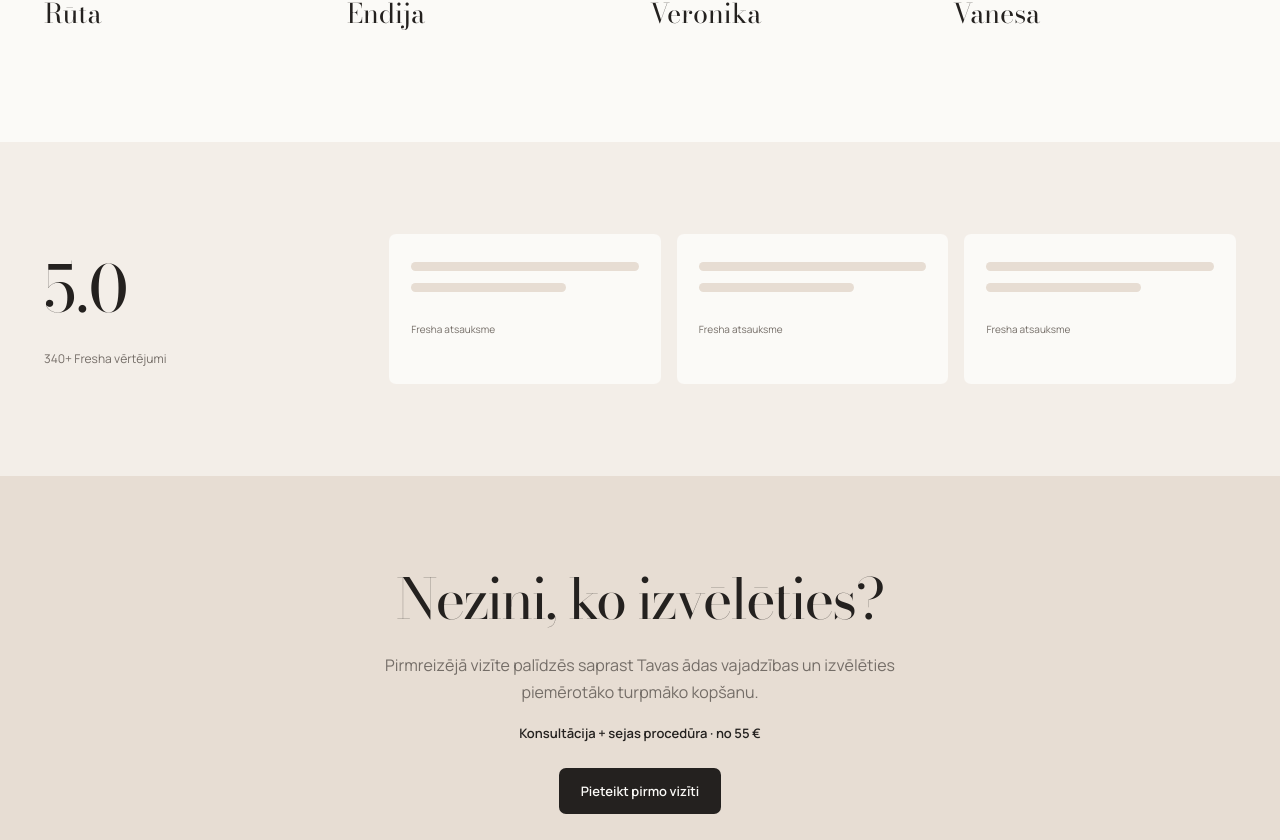
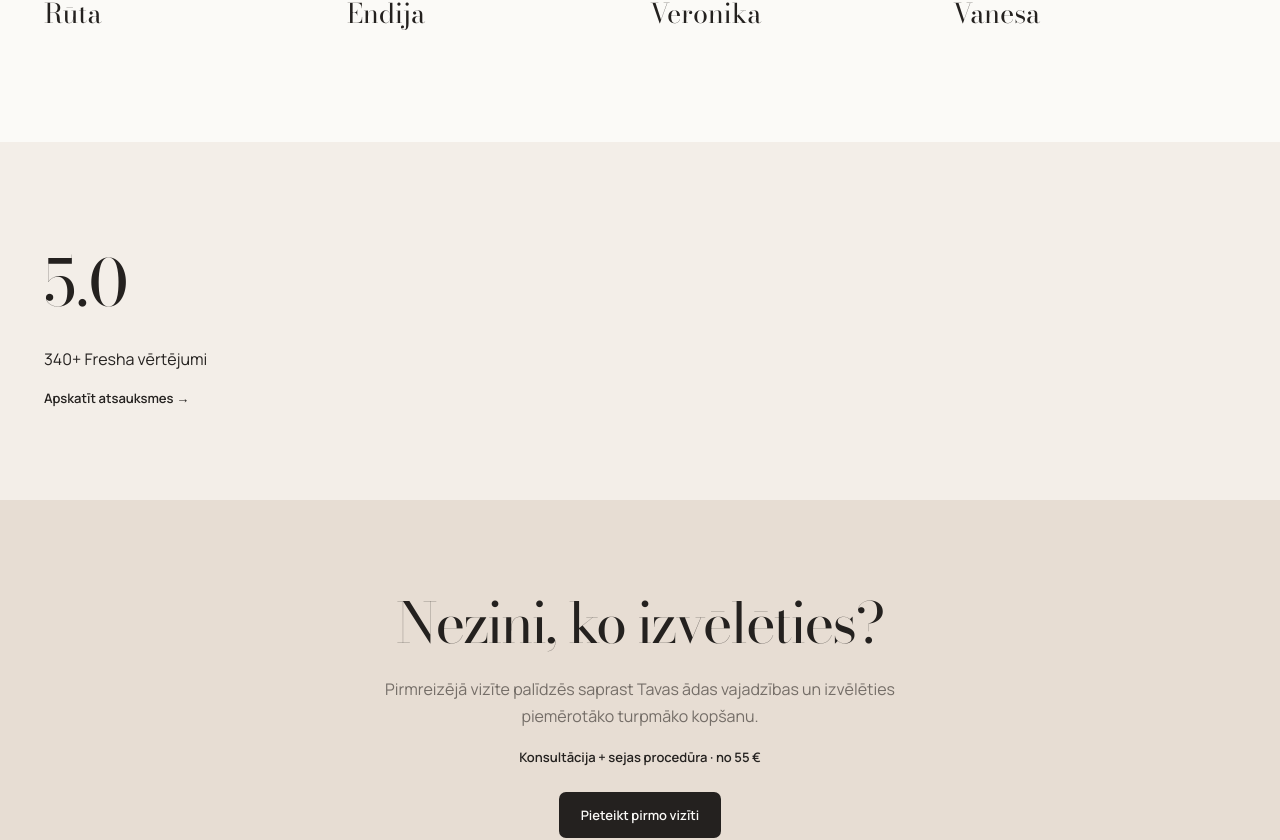
Before and after one commit to davisl24/skin-sculpt, a Next.js app: page / in a window 1280 px wide. Shown: the part 2554-3394 px from the top of the page. Built offline with nearby package versions, Linux system fonts and the light colour scheme.

Commit message:
Simplify reviews to verified Fresha proof

```diff
--- a/app/page.js
+++ b/app/page.js
@@ -17,7 +17,7 @@ export default function Home(){return <main>
 
 <section className="v2Section teamV21" id="specialistes"><div className="sectionHead simple"><div><h2>Mūsu speciālistes</h2></div></div><div className="teamGrid">{specialists.map(name=><article className="teamCard" key={name}><div className="portraitPlaceholder"/><h3>{name}</h3></article>)}</div></section></div>
 
-<section className="reviewsV2" id="atsauksmes"><div className="reviewsScore"><strong>5.0</strong><p>340+ Fresha vērtējumi</p></div><div className="reviewCards">{[1,2,3].map(n=><article key={n}><div className="reviewLine"/><div className="reviewLine short"/><span>Fresha atsauksme</span></article>)}</div></section>
+<section className="reviewsV2 reviewsProofOnly" id="atsauksmes"><div className="reviewsScore"><strong>5.0</strong><p>340+ Fresha vērtējumi</p><a className="textLink" href={BOOK}>Apskatīt atsauksmes →</a></div></section>
 
 <section className="firstVisitV2" id="first-visit"><div><h2>Nezini, ko izvēlēties?</h2><p>Pirmreizējā vizīte palīdzēs saprast Tavas ādas vajadzības un izvēlēties piemērotāko turpmāko kopšanu.</p><strong>Konsultācija + sejas procedūra · no 55 €</strong><a className="button" href={BOOK}>Pieteikt pirmo vizīti</a></div></section>
 
```
